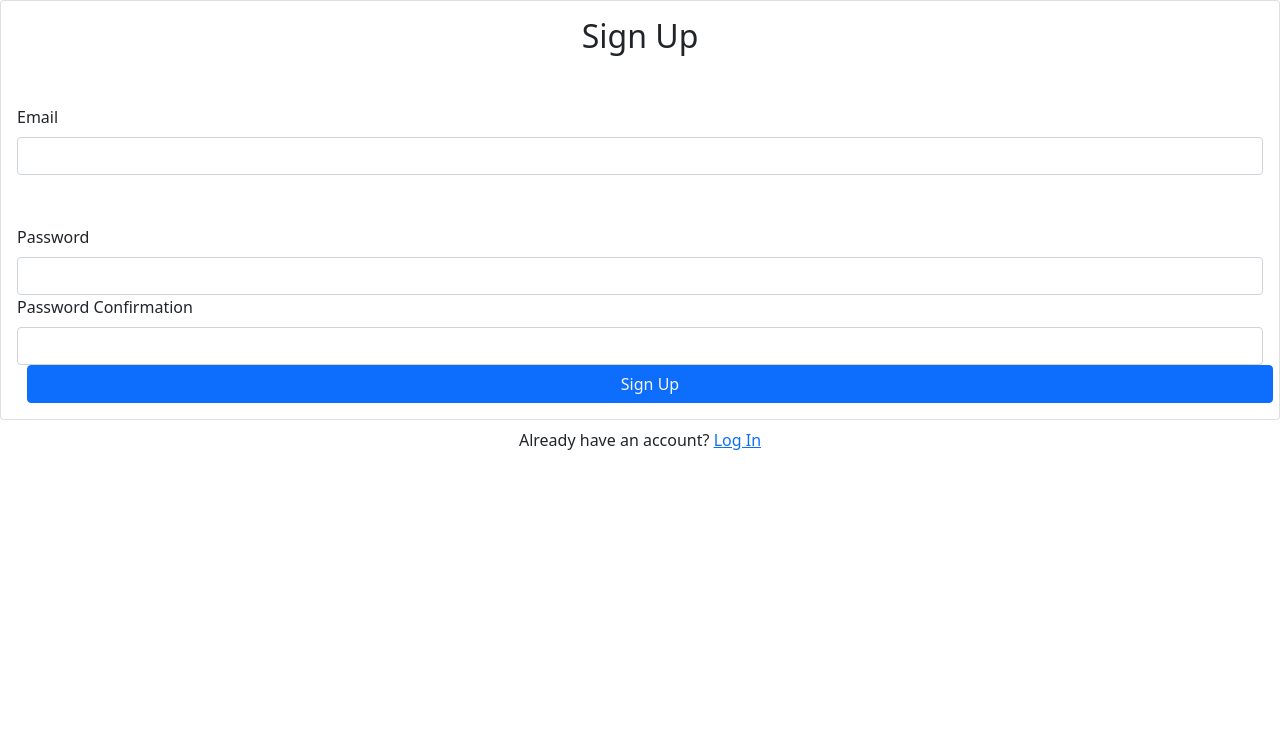
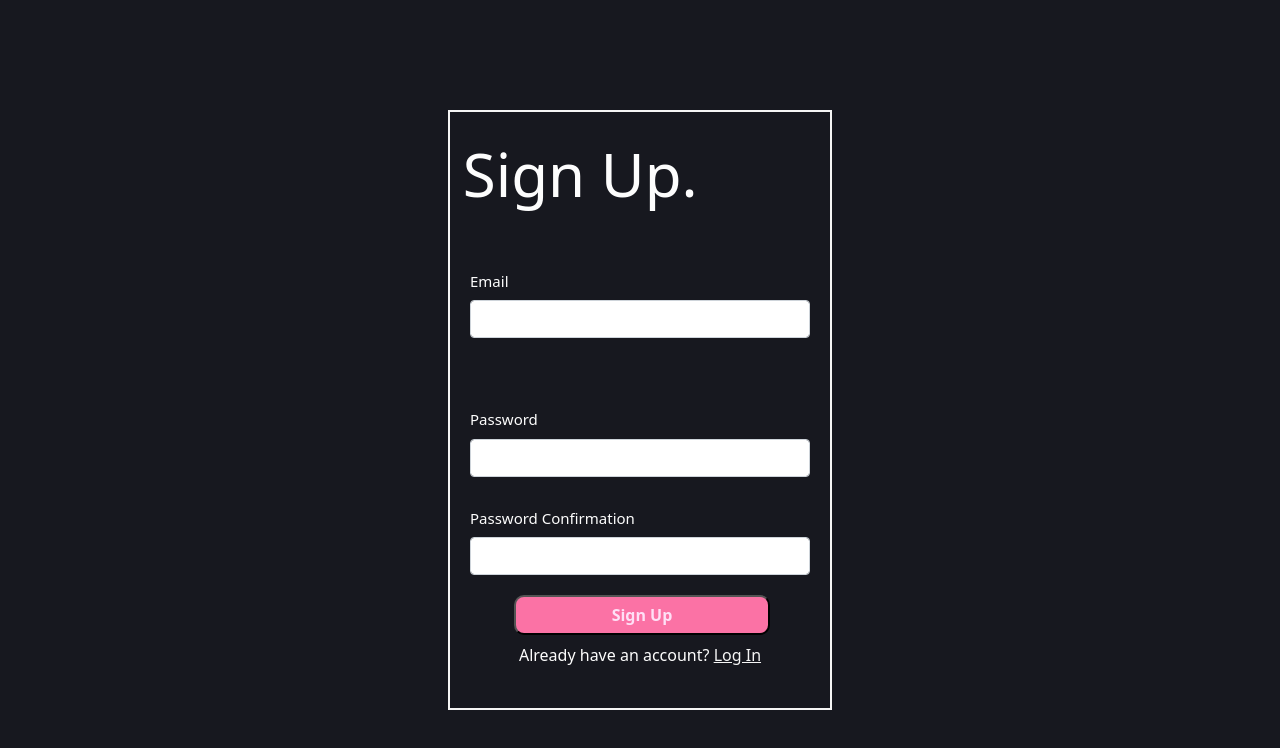
Before and after one commit to agneus/achievas, a React (Create React App) app: page /signup in a window 1280 px wide. Shown: the top 748 px of the page. Built offline with nearby package versions, Linux system fonts and the light colour scheme; no server answers.

Commit message:
css done

```diff
--- /dev/null
+++ b/src/components/ForgotPassword.css
@@ -0,0 +1,48 @@
+.forgotPassPage{
+    background-color: #17181f !important;
+    height: 100vh !important;
+}
+
+
+.forgotPassContainer{
+    display: flex;
+    align-items: center;
+    justify-self: center;
+    margin-left: 35vw !important;
+}
+
+.forgotPassForm{
+    color: #fdfdfd !important ;
+    width: 30vw !important;
+    height: 60vh !important;
+    border: 2px whitesmoke solid!important;
+    margin-top: 110px;
+}
+
+#email{
+    font-size: 15px !important;
+    padding: 10px;
+    margin: 10px;
+}
+.resetBtn{
+    background-color: #fb72a5 !important;
+    border-radius: 10px !important;
+    margin-left: 5vw !important;
+    height: 5vh !important;
+    width: 20vw !important;
+    font-weight: bold;
+    color: #fee0f6 !important;
+}
+
+
+.resetTitle{
+    padding-top: 1vw !important;
+    margin-top: 1vw !important;
+    font-size: 60px !important;
+    margin-left: 1vw !important;
+}
+
+.resetLink{
+    color: whitesmoke !important;
+    text-decoration: underline !important;
+}
--- a/src/components/ForgotPassword.js
+++ b/src/components/ForgotPassword.js
@@ -2,6 +2,7 @@ import React, { useRef, useState } from "react"
 import { Form, Button, Card, Alert } from "react-bootstrap"
 import { useAuth } from "../contexts/AuthContext"
 import { Link } from "react-router-dom"
+import './ForgotPassword.css'
 
 export default function ForgotPassword() {
   const emailRef = useRef()
@@ -28,9 +29,10 @@ export default function ForgotPassword() {
 
   return (
     <>
-      <Card>
-        <Card.Body>
-          <h2 className="text-center mb-4">Password Reset</h2>
+    <div className="forgotPassPage">
+      <div className="forgotPassContainer">
+        <div className="forgotPassForm">
+              <h2 className="text-center mb-4" className="resetTitle">Reset Password.</h2>
               {error && <Alert variant="danger">{error}</Alert>}
               {message && <Alert variant="success">{message}</Alert>}
               <Form onSubmit={handleSubmit}>
@@ -38,17 +40,15 @@ export default function ForgotPassword() {
                   <Form.Label>Email</Form.Label>
                   <Form.Control type="email" ref={emailRef} required />
                 </Form.Group>
-            <Button disabled={loading} className="w-100" type="submit">
+                <button disabled={loading} className="resetBtn" type="submit">
                   Reset Password
-            </Button>
+                </button>
               </Form>
               <div className="w-100 text-center mt-3">
-            <Link to="/login">Login</Link>
+                <Link to="/login" className="resetLink">Login</Link>
               </div>
-        </Card.Body>
-      </Card>
-      <div className="w-100 text-center mt-2">
-        Need an account? <Link to="/signup">Sign Up</Link>
+          </div>
+      </div>
     </div>
     </>
   )
--- a/src/components/Login.css
+++ b/src/components/Login.css
@@ -44,6 +44,7 @@
     color: black !important;
     font-weight: bold !important;
     align-self: start;
+    margin-left: 33px !important;
 
 }
 
@@ -103,7 +104,7 @@
     background-color: #35373b !important ;
     text-align: left !important;
     width: 280px !important;
-    margin-left: -14px !important;
+    margin-left: -12px !important;
     text-decoration: none !important;
     border-radius: 3px !important;
     border: none !important;
--- /dev/null
+++ b/src/components/Signup.css
@@ -0,0 +1,49 @@
+.signupPage{
+    background-color: #17181f !important;
+    height: 100vh !important;
+}
+
+.signupContainer{
+    display: flex;
+    align-items: center;
+    justify-content: center;
+}
+
+.signupForm{
+
+    color: #fdfdfd !important ;
+    width: 30vw !important;
+    height: 75vh !important;
+    border: 2px whitesmoke solid!important;
+    margin-top: 110px;
+}
+
+
+#password, #password-confirm, #email{
+    font-size: 15px !important;
+    padding: 10px;
+    margin: 10px;
+}
+
+.signupBtn{
+    background-color: #fb72a5 !important;
+    border-radius: 10px !important;
+    margin-left: 5vw !important;
+    height: 5vh !important;
+    width: 20vw !important;
+    font-weight: bold;
+    color: #fee0f6 !important;
+}
+
+.signupTitle{
+    padding-top: 1vw !important;
+    margin-top: 1vw !important;
+    font-size: 60px !important;
+    margin-left: 1vw !important;
+}
+
+
+.logLink{
+    color: whitesmoke !important;
+    text-decoration: underline !important;
+}
--- a/src/components/Signup.js
+++ b/src/components/Signup.js
@@ -2,6 +2,8 @@ import React, { useRef, useState } from "react"
 import { Form, Button, Card, Alert } from "react-bootstrap"
 import { useAuth } from "../contexts/AuthContext"
 import { Link, useHistory } from "react-router-dom"
+// import SignUpImage from "./signupImage.gif"
+import './Signup.css'
 
 export default function Signup() {
   const emailRef = useRef()
@@ -33,9 +35,10 @@ export default function Signup() {
 
   return (
     <>
-      <Card>
-        <Card.Body>
-          <h2 className="text-center mb-4">Sign Up</h2>
+    <div className="signupPage">
+    <div className="signupContainer">
+      <div className="signupForm">
+        <h2 className="text-center mb-4" className="signupTitle">Sign Up.</h2>
             {error && <Alert variant="danger">{error}</Alert>}
             <Form onSubmit={handleSubmit}>
               <Form.Group id="email">
@@ -50,14 +53,15 @@ export default function Signup() {
                 <Form.Label>Password Confirmation</Form.Label>
                 <Form.Control type="password" ref={passwordConfirmRef} required />
               </Form.Group>
-            <Button disabled={loading} className="w-100" type="submit">
+              <button disabled={loading} className="signupBtn" type="submit">
                 Sign Up
-            </Button>
+              </button>
             </Form>
-        </Card.Body>
-      </Card>
           <div className="w-100 text-center mt-2">
-        Already have an account? <Link to="/login">Log In</Link>
+          Already have an account? <Link to="/login" className="logLink">Log In</Link>
+          </div>
+      </div>
+    </div>
     </div>
     </>
   )
```
Also changed, not shown: src/components/signupImage.gif (added), 1 other file (tests, documents, lock files or other folders). Lines whose indentation alone changed are shown as unchanged.
